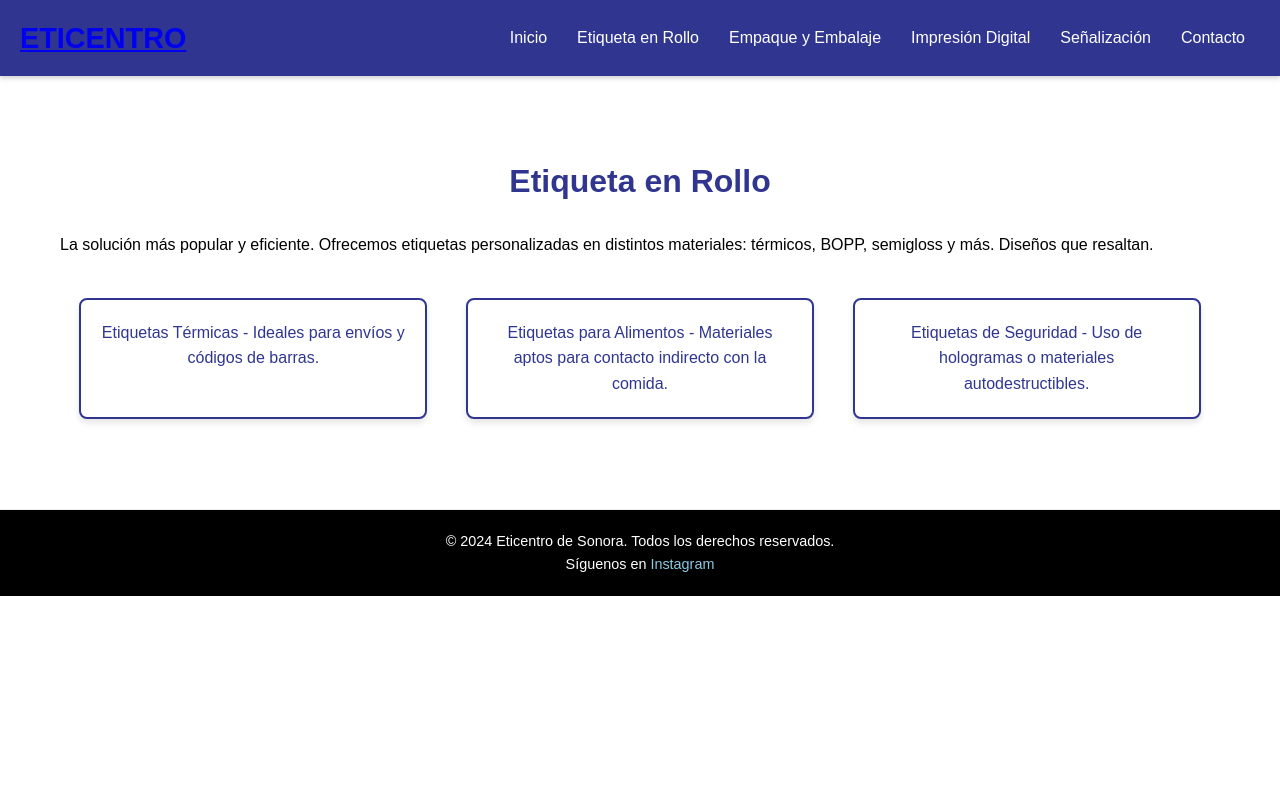
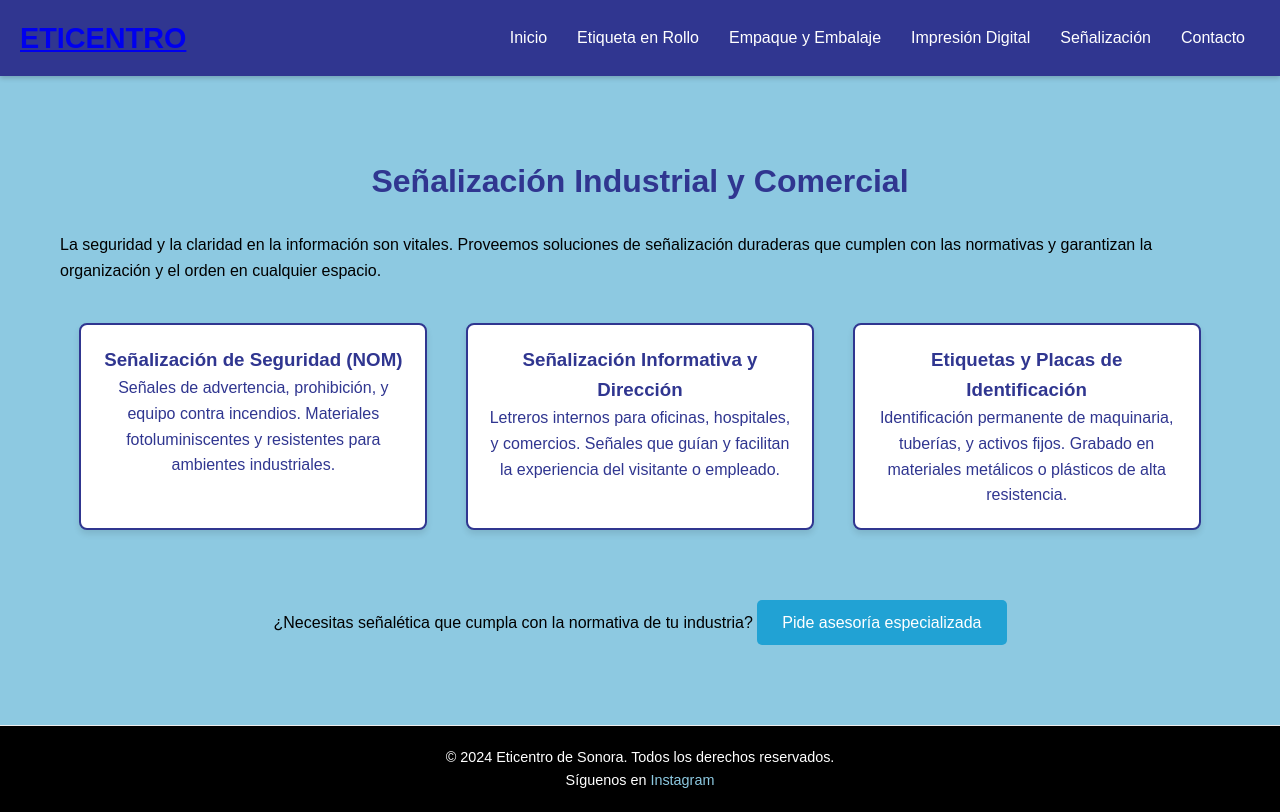
Before and after one commit to leo-662/eticentro, a plain HTML site: page senalizacion.html in a window 1280 px wide. Drawn offline with Linux system fonts and the light colour scheme.

Commit message:
Update senalizacion.html

```diff
--- a/senalizacion.html
+++ b/senalizacion.html
@@ -3,7 +3,7 @@
 <head>
     <meta charset="UTF-8">
     <meta name="viewport" content="width=device-width, initial-scale=1.0">
-    <title>Eticentro de Sonora | Etiqueta en Rollo</title>
+    <title>Eticentro de Sonora | Señalización Industrial y Comercial</title>
     <link rel="stylesheet" href="css/style.css">
 </head>
 <body>
@@ -23,15 +23,27 @@
         <button class="menu-toggle">☰</button>
     </header>
 
-    <section id="etiqueta" class="content-section">
+    <section id="senalizacion" class="content-section">
         <div class="container">
-            <h2>Etiqueta en Rollo</h2>
-            <p>La solución más popular y eficiente. Ofrecemos etiquetas personalizadas en distintos materiales: térmicos, BOPP, semigloss y más. Diseños que resaltan.</p>
+            <h2>Señalización Industrial y Comercial</h2>
+            <p>La seguridad y la claridad en la información son vitales. Proveemos soluciones de señalización duraderas que cumplen con las normativas y garantizan la organización y el orden en cualquier espacio.</p>
+
             <div class="product-grid">
-                <div class="product-item">Etiquetas Térmicas - Ideales para envíos y códigos de barras.</div>
-                <div class="product-item">Etiquetas para Alimentos - Materiales aptos para contacto indirecto con la comida.</div>
-                <div class="product-item">Etiquetas de Seguridad - Uso de hologramas o materiales autodestructibles.</div>
+                <div class="product-item">
+                    <h3>Señalización de Seguridad (NOM)</h3>
+                    <p>Señales de advertencia, prohibición, y equipo contra incendios. Materiales fotoluminiscentes y resistentes para ambientes industriales.</p>
+                </div>
+                <div class="product-item">
+                    <h3>Señalización Informativa y Dirección</h3>
+                    <p>Letreros internos para oficinas, hospitales, y comercios. Señales que guían y facilitan la experiencia del visitante o empleado.</p>
+                </div>
+                <div class="product-item">
+                    <h3>Etiquetas y Placas de Identificación</h3>
+                    <p>Identificación permanente de maquinaria, tuberías, y activos fijos. Grabado en materiales metálicos o plásticos de alta resistencia.</p>
+                </div>
             </div>
+
+            <p style="text-align: center; margin-top: 40px;">¿Necesitas señalética que cumpla con la normativa de tu industria? <a href="contacto.html" class="cta-button">Pide asesoría especializada</a></p>
         </div>
     </section>
 
```
